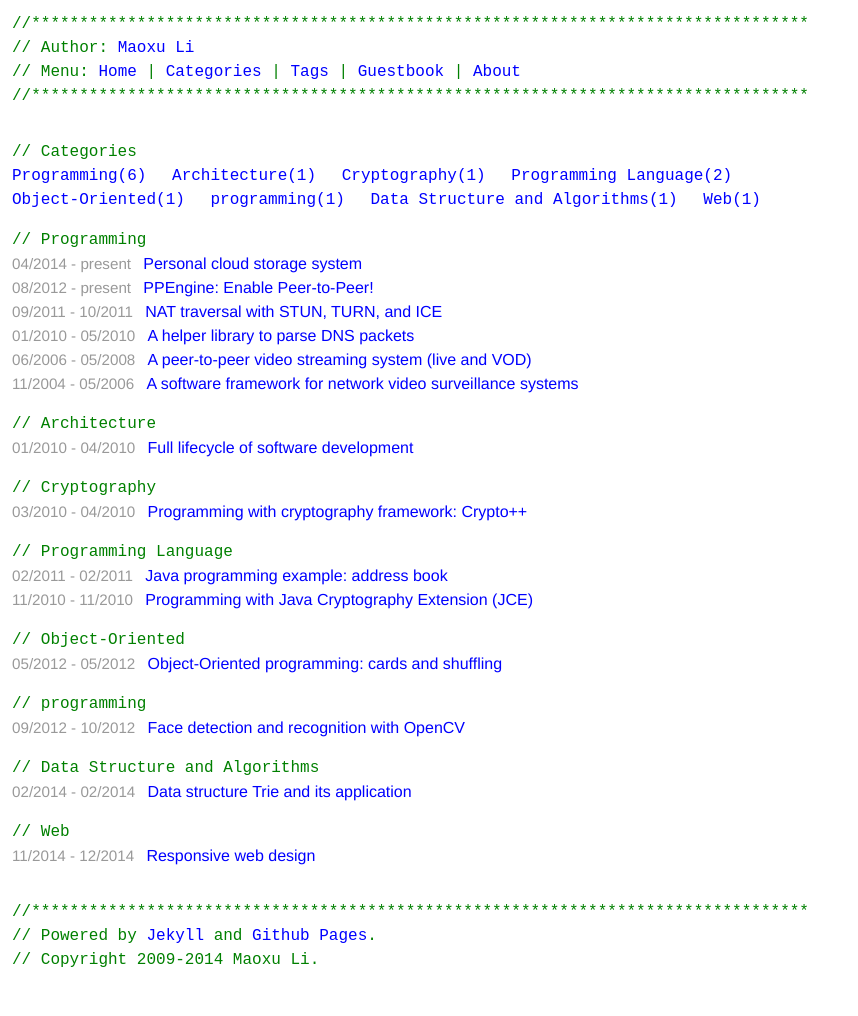
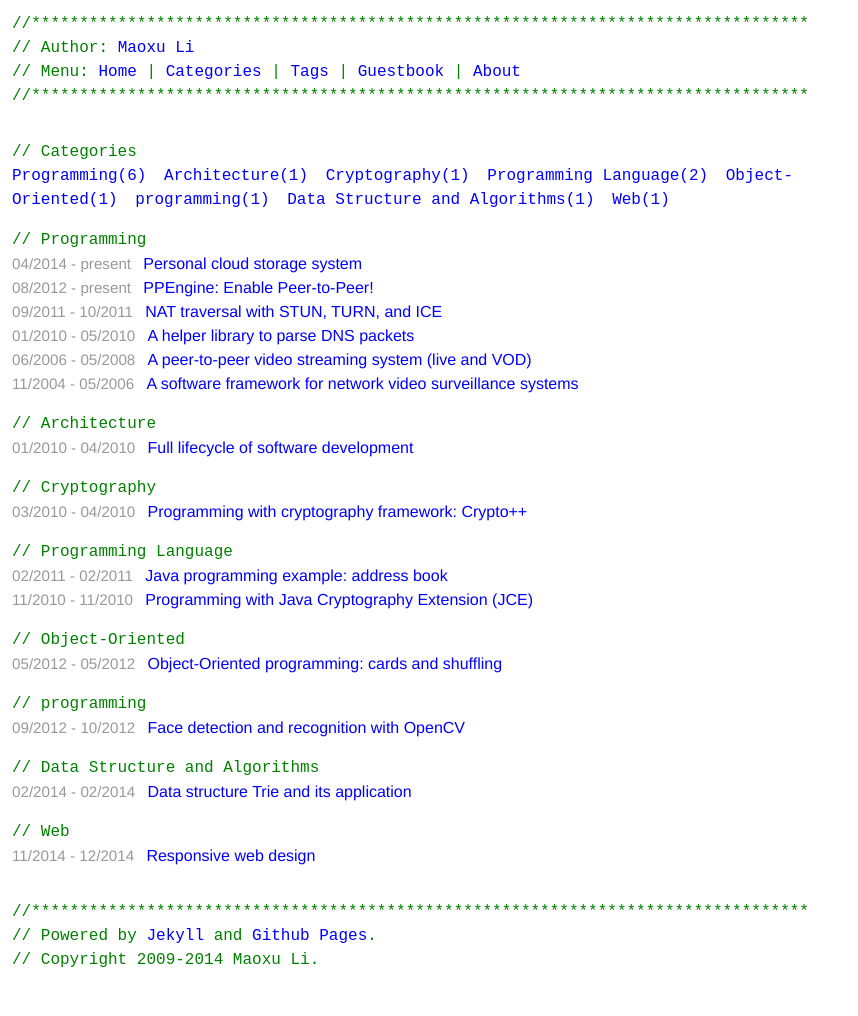
Before and after one commit to maoxuli/portfolio.maoxuli.com, a Jekyll site: the page built from categories/index.md, in a window 1280 px wide. Shown: the whole page, without its empty margins (0-858 px from the left). Built offline with Jekyll 4.4.1, drawn with Linux system fonts in a browser that asks for light colours; Markdown is read by kramdown in place of the engine named in the settings.

Commit message:
style of cloud

```diff
--- a/css/main.css
+++ b/css/main.css
@@ -195,7 +195,7 @@ h1, h2, h3, h4, h5, h6 {
 }
 
 .cloud a {
-  margin-right:1em;
+  margin-right:0.5em;
 }
 
 .highlight {
```
